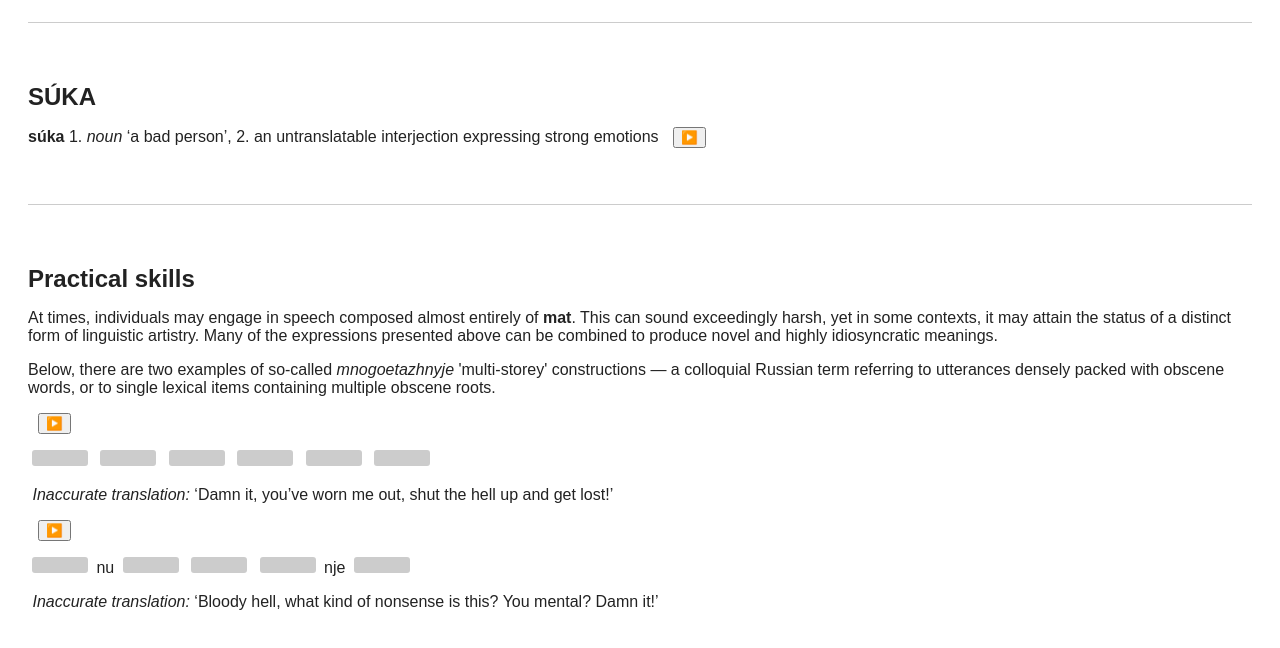
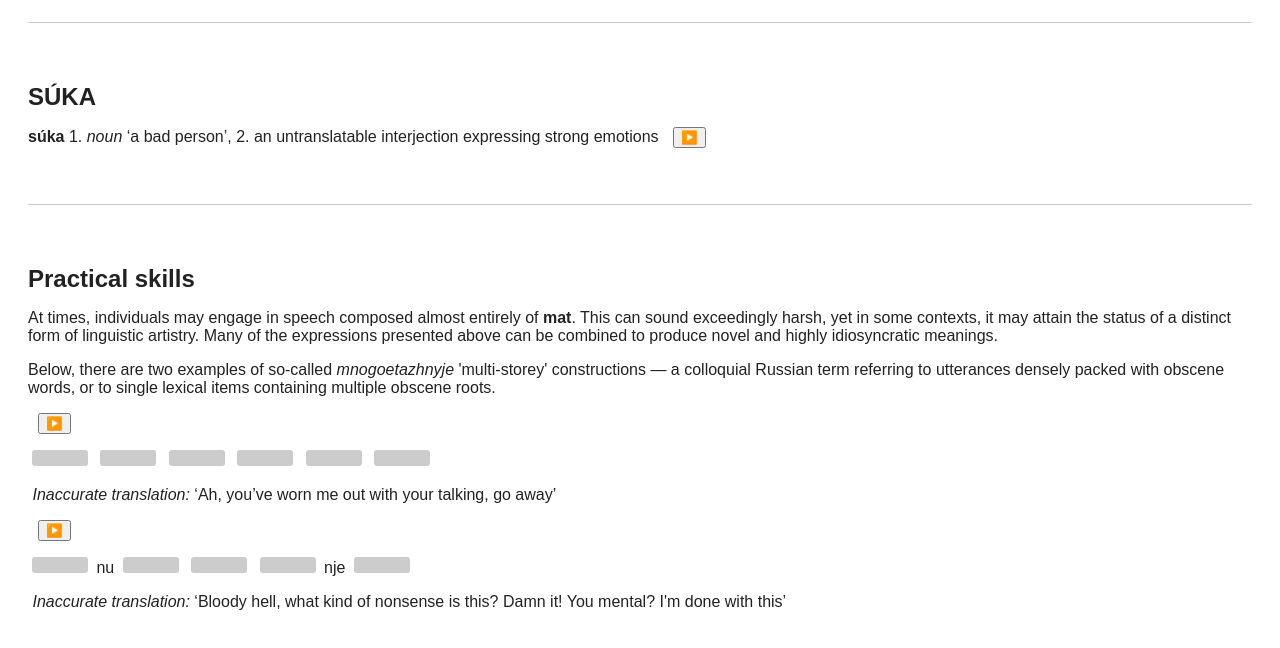
Before and after one commit to Fitisa/Russkij-mat, a plain HTML site: page index.html in a window 1280 px wide. Shown: the part 3848-4496 px from the top of the page. Drawn offline with Linux system fonts and the light colour scheme.

Commit message:
Update index.html

```diff
--- a/index.html
+++ b/index.html
@@ -346,7 +346,7 @@ details.spoiler[open] summary {
 </p>
 
 
-<p> <em>Inaccurate translation:</em> ‘Damn it, you’ve worn me out, shut the hell up and get lost!’</p>
+<p> <em>Inaccurate translation:</em> ‘Ah, you’ve worn me out with your talking, go away’</p>
 
 
 <button onclick="document.getElementById('practical_2').play()">▶️</button>
@@ -388,7 +388,7 @@ details.spoiler[open] summary {
 </p>
 
 
-<p> <em>Inaccurate translation:</em> ‘Bloody hell, what kind of nonsense is this? You mental? Damn it!’</p>
+<p> <em>Inaccurate translation:</em> ‘Bloody hell, what kind of nonsense is this? Damn it! You mental? I'm done with this’</p>
 
   </div>
 
```
